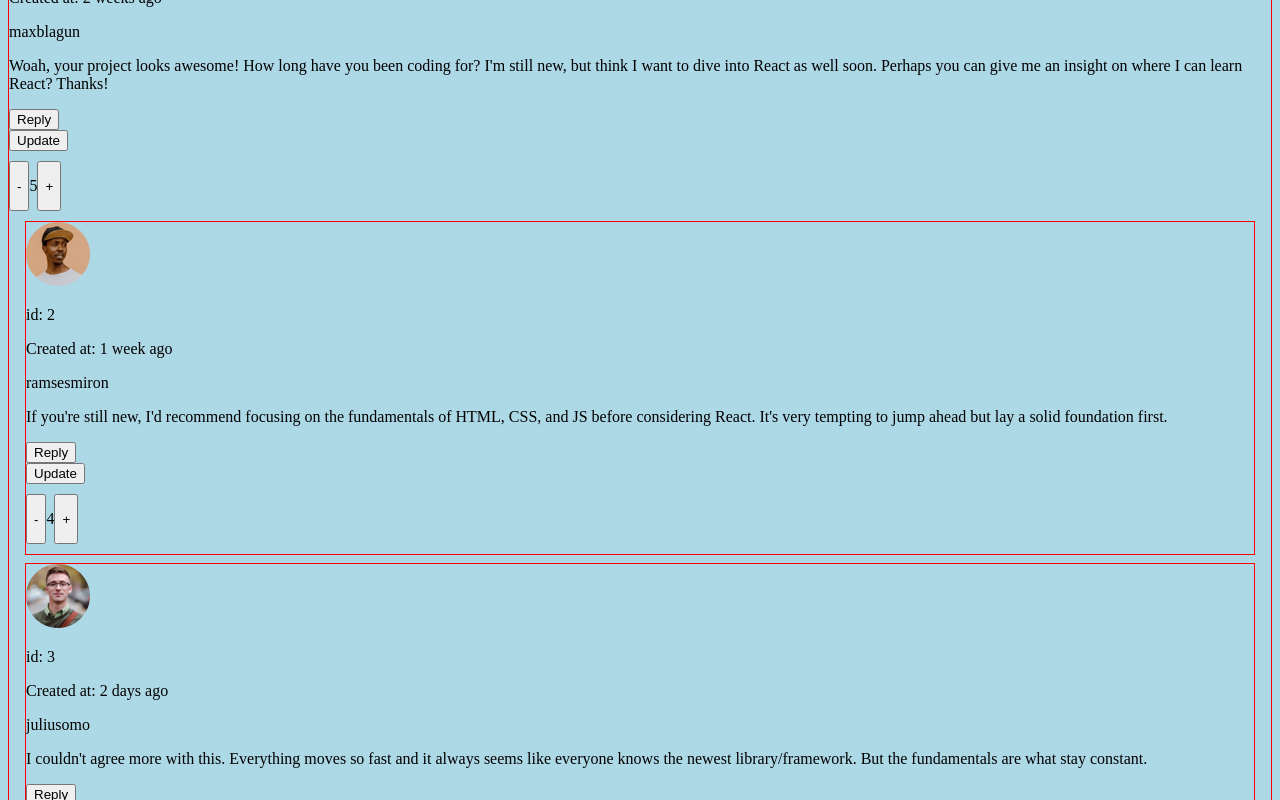
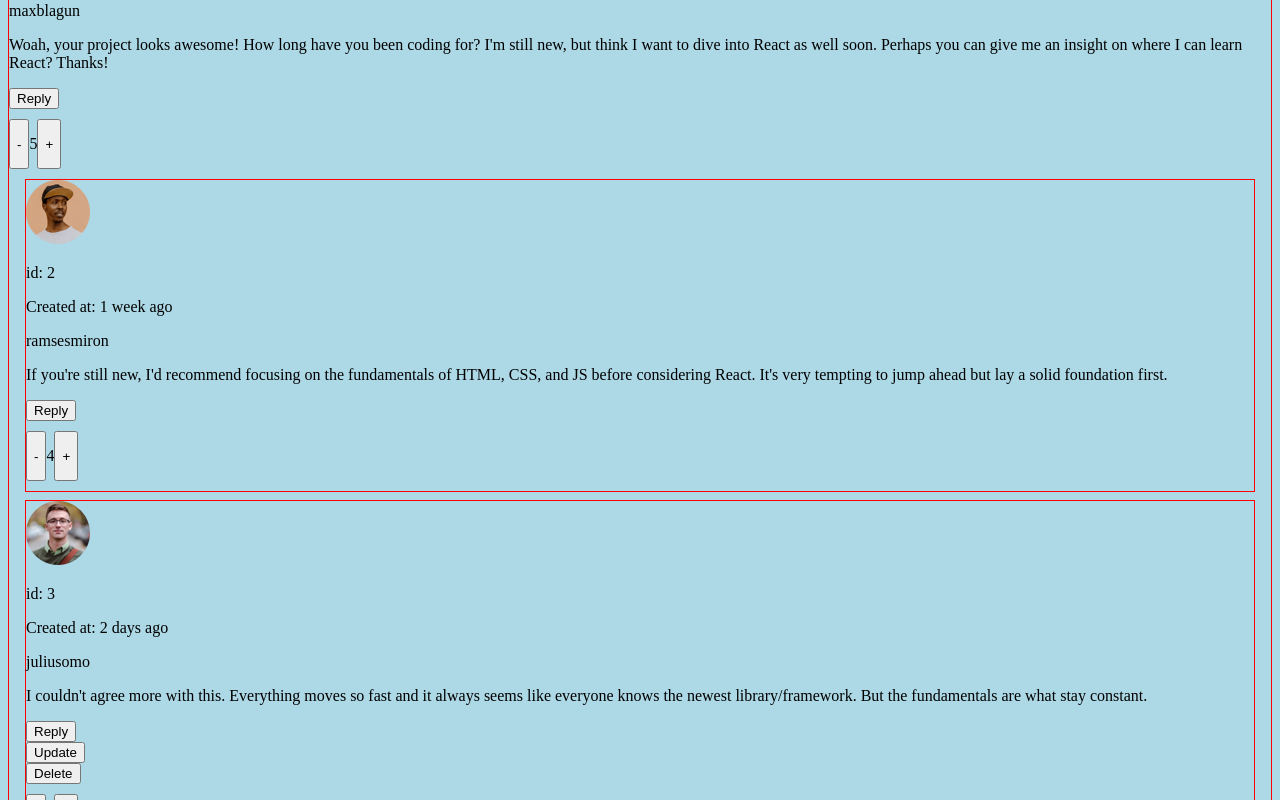
Before and after one commit to angelicamarttins/comments-section, a React (Vite) app: page / in a window 1280 px wide. Shown: the part 480-1280 px from the top of the page. Built offline with nearby package versions, Linux system fonts and the light colour scheme.

Commit message:
fea: create useFlag and Modal component, creating delete modal

```diff
--- a/src/Components/Comments/Comments.tsx
+++ b/src/Components/Comments/Comments.tsx
@@ -1,3 +1,4 @@
+import { CommentsType, UserType } from '../../Types/Types'
 import {
 	Dispatch,
 	FormEvent,
@@ -5,13 +6,14 @@ import {
 	useCallback,
 	useState
 } from 'react'
-import { useShowTextarea, useUpdateComment, useUpdateScore } from '../../Hooks'
+import { useFlag, useUpdateComment, useUpdateScore } from '../../Hooks'
 
-import { CommentsType } from '../../Types/Types'
+import { Modal } from '../Modal'
 import { NewComment } from '../NewComment'
 import { TextArea } from '../TextArea/TextArea'
 
 type CommentsProps = CommentsType & {
+	currentUser: UserType
 	index: number
 	onUpdate: Dispatch<SetStateAction<boolean>>
 }
@@ -19,6 +21,7 @@ type CommentsProps = CommentsType & {
 export const Comments = ({
 	content,
 	createdAt,
+	currentUser,
 	id,
 	index,
 	level,
@@ -44,22 +47,20 @@ export const Comments = ({
 	})
 
 	const { updateComment } = useUpdateComment()
-	const {
-		showTextarea,
-		showTextareaUpdate,
-		onShowTextarea,
-		onShowTextareaUpdate
-	} = useShowTextarea()
+	const [showNewComment, onShowNewComment, onHideNewComment] = useFlag()
+	const [showUpdateComment, onShowUpdateComment, onHideUpdateComment] =
+		useFlag()
+	const [showDeleteModal, onShowDeleteModal, onHideDeleteModal] = useFlag()
 
 	const onUpdateComment = useCallback(
 		(comment: string, event: FormEvent<HTMLFormElement>) => {
 			event.preventDefault()
 
-			onShowTextareaUpdate()
+			onHideUpdateComment()
 			updateComment({ id, level, updatedProp: { content: comment } })
 			onUpdate((prevState) => !prevState)
 		},
-		[showTextareaUpdate]
+		[showUpdateComment]
 	)
 
 	const hasReplies = replies && replies?.length > 0
@@ -73,9 +74,9 @@ export const Comments = ({
 				<p>id: {id}</p>
 				<p>Created at: {createdAt}</p>
 				<p>{username}</p>
-				{showTextareaUpdate ? (
+				{showUpdateComment ? (
 					<TextArea
-						buttonTitle="Update Comment"
+						buttonTitle="Update"
 						initialValue={content}
 						onSubmit={onUpdateComment}
 					/>
@@ -85,12 +86,19 @@ export const Comments = ({
 			</div>
 
 			<div>
-				<button onClick={onShowTextarea}>Reply</button>
+				<button onClick={onShowNewComment}>Reply</button>
 			</div>
 
-			<div>
-				<button onClick={onShowTextareaUpdate}>Update</button>
-			</div>
+			{username === currentUser?.username && (
+				<>
+					<div>
+						<button onClick={onShowUpdateComment}>Update</button>
+					</div>
+					<div>
+						<button onClick={onShowDeleteModal}>Delete</button>
+					</div>
+				</>
+			)}
 
 			<div
 				style={{
@@ -108,13 +116,13 @@ export const Comments = ({
 				</button>
 			</div>
 
-			{showTextarea && (
+			{showNewComment && (
 				<NewComment
 					index={index}
 					level={1}
 					replyingTo={username}
 					onUpdate={onUpdate}
-					onShowTextarea={onShowTextarea}
+					onHide={onHideNewComment}
 				/>
 			)}
 
@@ -125,10 +133,24 @@ export const Comments = ({
 							key={reply.id}
 							index={index}
 							onUpdate={onUpdate}
+							currentUser={currentUser}
 							{...reply}
 						/>
 					))}
 			</>
+
+			<Modal
+				message="Are you sure you want to delete this comment? This will remove the comment and can't be undone."
+				primaryAction={() => {
+					console.log('deleted')
+					onHideDeleteModal()
+				}}
+				primaryLabel="Yes, delete"
+				title="Delete comment"
+				secondaryAction={onHideDeleteModal}
+				secondaryLabel="No, cancel"
+				show={showDeleteModal}
+			/>
 		</div>
 	)
 }
--- a/src/Components/Container/Container.tsx
+++ b/src/Components/Container/Container.tsx
@@ -17,6 +17,7 @@ export const Container = ({ commentsData, onUpdate }: ContainerProps) => (
 					key={comment.id}
 					index={index}
 					onUpdate={onUpdate}
+					currentUser={commentsData.currentUser}
 					{...comment}
 				/>
 			)
--- /dev/null
+++ b/src/Components/Modal/Modal.tsx
@@ -0,0 +1,32 @@
+type ModalProps = {
+	message: string
+	title: string
+	primaryLabel: string
+	secondaryLabel: string
+	show: boolean
+	primaryAction: () => void
+	secondaryAction: () => void
+}
+
+export const Modal = ({
+	message,
+	title,
+	primaryLabel,
+	secondaryLabel,
+	show,
+	primaryAction,
+	secondaryAction
+}: ModalProps) => {
+	return (
+		<>
+			{show && (
+				<>
+					<h1>{title}</h1>
+					<p>{message}</p>
+					<button onClick={primaryAction}>{primaryLabel}</button>
+					<button onClick={secondaryAction}>{secondaryLabel}</button>
+				</>
+			)}
+		</>
+	)
+}
--- /dev/null
+++ b/src/Components/Modal/index.ts
@@ -0,0 +1 @@
+export * from './Modal'
--- a/src/Components/NewComment/NewComment.tsx
+++ b/src/Components/NewComment/NewComment.tsx
@@ -9,7 +9,7 @@ type NewCommentProps = {
 	index?: number
 	level?: number
 	replyingTo?: string
-	onShowTextarea?: () => void
+	onHide?: () => void
 	onUpdate: Dispatch<SetStateAction<boolean>>
 }
 
@@ -17,14 +17,14 @@ export const NewComment = ({
 	index,
 	level = 0,
 	replyingTo,
-	onShowTextarea,
+	onHide,
 	onUpdate
 }: NewCommentProps) => {
 	const { onSubmit } = useHandleSubmit({
 		index,
 		level,
 		replyingTo,
-		onShowTextarea,
+		onHide,
 		onUpdate
 	})
 
--- a/src/Hooks/index.ts
+++ b/src/Hooks/index.ts
@@ -1,6 +1,6 @@
 export * from './useFetch'
 export * from './useHandleComments'
 export * from './useLocalStorage'
-export * from './useShowTextarea'
+export * from './useFlag'
 export * from './useUpdateComment'
 export * from './useUpdateScore'
--- /dev/null
+++ b/src/Hooks/useFlag.ts
@@ -0,0 +1,17 @@
+import { useCallback, useState } from 'react'
+
+type UseFlagReturn = [
+	flag: boolean,
+	setFlagFalse: () => void,
+	setFlagTrue: () => void
+]
+
+export function useFlag(initialFlag = false): UseFlagReturn {
+	const [flag, setFlag] = useState(initialFlag)
+
+	const setFlagFalse = useCallback(() => setFlag(false), [flag])
+
+	const setFlagTrue = useCallback(() => setFlag(true), [flag])
+
+	return [flag, setFlagTrue, setFlagFalse]
+}
--- a/src/Hooks/useHandleSubmit.ts
+++ b/src/Hooks/useHandleSubmit.ts
@@ -14,7 +14,7 @@ type UseHandleSubmitProps = {
 	index?: number
 	level: number
 	replyingTo?: string
-	onShowTextarea?: () => void
+	onHide?: () => void
 	onUpdate: Dispatch<SetStateAction<boolean>>
 }
 
@@ -30,7 +30,7 @@ export function useHandleSubmit({
 	index,
 	level,
 	replyingTo,
-	onShowTextarea,
+	onHide,
 	onUpdate
 }: UseHandleSubmitProps): UseHandleSubmitReturn {
 	const { getLocalStorageValues, setLocalStorageValues } = useLocalStorage()
@@ -71,7 +71,7 @@ export function useHandleSubmit({
 
 			setLocalStorageValues('commentsData', commensData)
 
-			onShowTextarea?.()
+			onHide?.()
 			handleComment?.('')
 			onUpdate((prevState) => !prevState)
 		},
--- a/src/Hooks/useShowTextarea.ts
+++ /dev/null
@@ -1,28 +0,0 @@
-import { useState } from 'react'
-
-type UseShowTextareaReturn = {
-	showTextarea: boolean
-	showTextareaUpdate: boolean
-	onShowTextarea: () => void
-	onShowTextareaUpdate: () => void
-}
-
-export function useShowTextarea(): UseShowTextareaReturn {
-	const [showTextarea, setShowTextarea] = useState(false)
-	const [showTextareaUpdate, setShowTextareaUpdate] = useState(false)
-
-	function onShowTextarea() {
-		setShowTextarea(!showTextarea)
-	}
-
-	function onShowTextareaUpdate() {
-		setShowTextareaUpdate(!showTextareaUpdate)
-	}
-
-	return {
-		showTextarea,
-		showTextareaUpdate,
-		onShowTextarea,
-		onShowTextareaUpdate
-	}
-}
```
